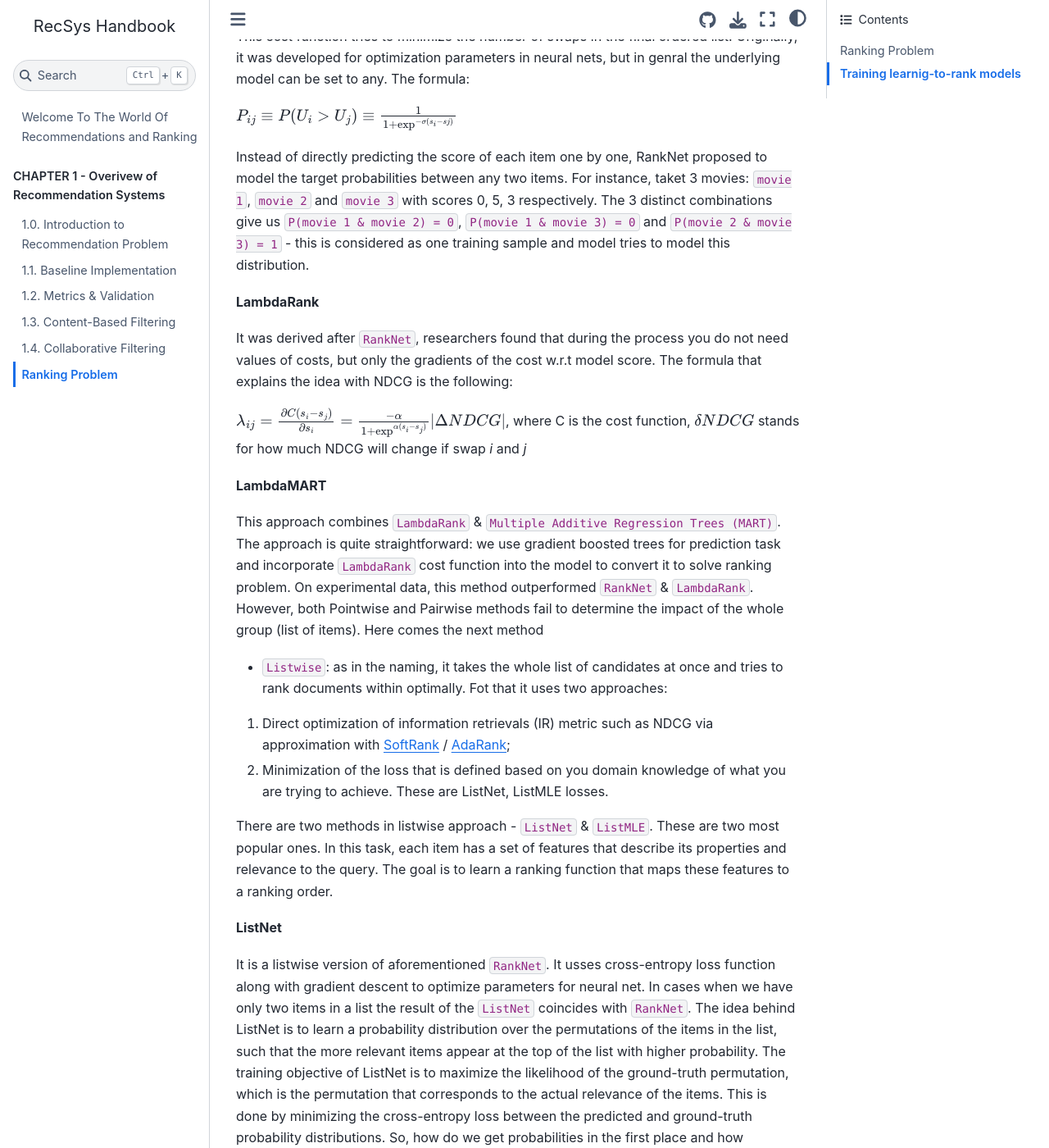
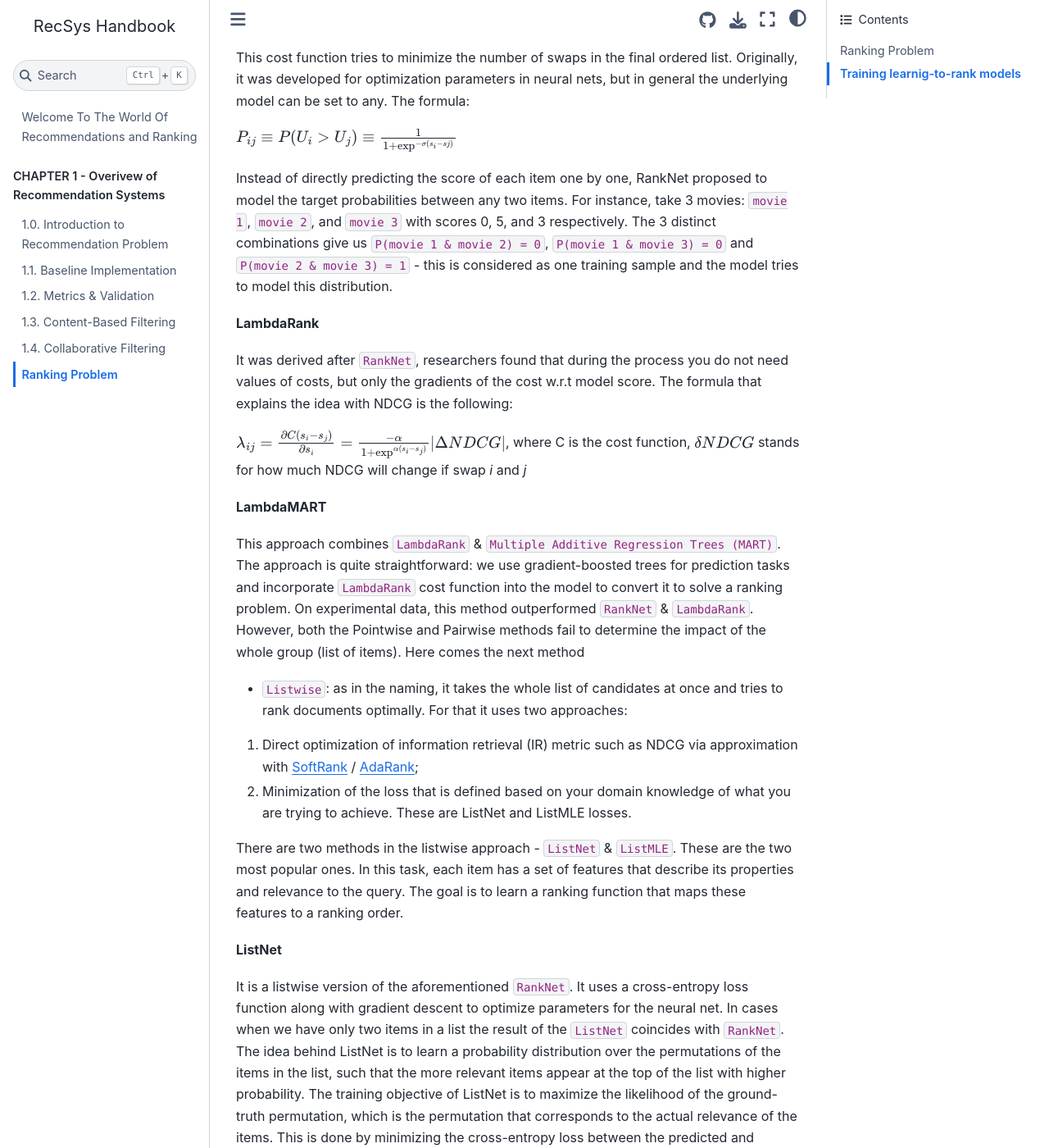
Before and after one commit to kshurik/rekkobook, a Jupyter Book: the page built from docs/chapter1/ranker.md, in a window 1280 px wide and 1400 px high, scrolled down 1272 px. Shown: the whole window at 82% size. Built offline with Jupyter Book 1.0.4 settings and Sphinx 7.4.7 and the Sphinx Book theme 1.1.4, drawn with Linux system fonts in a browser that asks for light colours; some of the changed text lies outside the part shown.

Commit message:
grammarly ranker

````diff
--- a/docs/chapter1/ranker.md
+++ b/docs/chapter1/ranker.md
@@ -20,47 +20,47 @@
 Strictly speaking, $s = f(x)$, $s$ - stands for ranking model and for each
 input $x = (q, d)$ where $q$ is a query and $d$ is a document we predict *relevance scores*
 
-Depending on the context and business needs, prediction of relevance score can be considered as:
-- `Binary classification` - whether user will click on recommended movie;
-- `Regression` - prediction of watch time by a user for particular recommended movie;
+Depending on the context and business needs, the prediction of the relevance score can be considered as:
+- `Binary classification` - whether the user will click on the recommended movie;
+- `Regression` - prediction of watch time by a user for the particularly recommended movie;
 - `Learning-to-rank`
 
 Considering that the first two tasks are quite widespread, here we will focus in learning-to-rank
-class of models. So, why do we have distinct class of learning-to-rank models while it still?
+class of models. So, why do we have a distinct class of learning-to-rank models while it is still?
 The main difference between learning to rank and classification/regression models is that
-classification/regression models predict a label or value for a single input,
-while learning to rank models predict a ranking for a list of inputs. Basically, you have a
-list of items and you can make pair comparison within this set and decide the order within that
-set. In case of regression / classification, you will not be able to do that.
+classification/regression models predict a label or value for a single input
+while learning to rank models predict a ranking for a list of inputs. You have a
+list of items and you can make pair comparisons within this set and decide the order within that
+set. In the case of regression/classification, you will not be able to do that.
 
 ![](img/ranking_example_1.png)
 
 # Training learnig-to-rank models
-In learning-to-rank pipeline there are three approaches to train the model:
-- `Pointwise`: basically, it takes single item from a list and computes loss using
-only its information. It resembles the same as if classifier / regressor is trained;
-Some examples: cosine distance between embeddings, logistic regression based some
-features with binary relevance target etc, BM25 (it is "advanced" version of tf-idf).
+In the learning-to-rank pipeline there are three approaches to training the model:
+- `Pointwise`: basically, it takes a single item from a list and computes loss using
+only its information. It resembles the same as if a classifier/regressor is trained;
+Some examples: cosine distance between embeddings, logistic regression based on some
+features with binary relevance target etc, BM25 (it is an "advanced" version of tf-idf).
 
-- `Pairwise`: in this approach a pair of documents is used to minimize the loss.
-The idea is to minimize the number of swaps in final ordered list. Some of the most
-popular methods are [RankNet, LambdaRank and LambdaMART](https://www.microsoft.com/en-us/research/wp-content/uploads/2016/02/MSR-TR-2010-82.pdf);
+- `Pairwise`: in this approach, a pair of documents is used to minimize the loss.
+The idea is to minimize the number of swaps in the final ordered list. Some of the most
+popular methods are [RankNet, LambdaRank, and LambdaMART](https://www.microsoft.com/en-us/research/wp-content/uploads/2016/02/MSR-TR-2010-82.pdf);
 
 In this approach, there are three main methods to train the model - `RankNet`, `LambdaRank` & `LambdaMART`:
 
 **RankNet**
 
 This cost function tries to minimize the number of swaps in the final ordered list. Originally,
-it was developed for optimization parameters in neural nets, but in genral the underlying model
+it was developed for optimization parameters in neural nets, but in general the underlying model
 can be set to any. The formula:
 
 $P_{ij} \equiv P(U_{i}>U_{j}) \equiv \frac{1}{1 + \exp^{-\sigma(s_{i} - s{j})}}$
 
 Instead of directly predicting the score of each item one by one, RankNet proposed
 to model the target probabilities between any two items. For instance,
-taket 3 movies: `movie 1`, `movie 2` and `movie 3` with scores 0, 5, 3 respectively.
+take 3 movies: `movie 1`, `movie 2`, and `movie 3` with scores 0, 5, and 3 respectively.
 The 3 distinct combinations give us `P(movie 1 & movie 2) = 0`, `P(movie 1 & movie 3) = 0`
-and `P(movie 2 & movie 3) = 1` - this is considered as one training sample and model tries
+and `P(movie 2 & movie 3) = 1` - this is considered as one training sample and the model tries
 to model this distribution.
 
 **LambdaRank**
@@ -75,37 +75,37 @@
 **LambdaMART**
 
 This approach combines `LambdaRank` &  `Multiple Additive Regression Trees (MART)`. The approach is
-quite straightforward: we use gradient boosted trees for prediction task and incorporate `LambdaRank`
-cost function into the model to convert it to solve ranking problem. On experimental data, this
-method outperformed `RankNet` & `LambdaRank`. However, both Pointwise and Pairwise methods
+quite straightforward: we use gradient-boosted trees for prediction tasks and incorporate `LambdaRank`
+cost function into the model to convert it to solve a ranking problem. On experimental data, this
+method outperformed `RankNet` & `LambdaRank`. However, both the Pointwise and Pairwise methods
 fail to determine the impact of the whole group (list of items). Here comes the next method
 
 - `Listwise`: as in the naming, it takes the whole list of candidates at once and tries to rank
-documents within optimally. Fot that it uses two approaches:
-1. Direct optimization of information retrievals (IR) metric such as NDCG via approximation
+documents optimally. For that it uses two approaches:
+1. Direct optimization of information retrieval (IR) metric such as NDCG via approximation
 with [SoftRank](https://www.microsoft.com/en-us/research/wp-content/uploads/2016/02/SoftRankWsdm08Submitted.pdf) / [AdaRank](https://www.semanticscholar.org/paper/AdaRank%3A-a-boosting-algorithm-for-information-Xu-Li/a489d95fb930401c1f4b7d92bb139d271d49abbf);
-2. Minimization of the loss that is defined based on you domain knowledge of what you are trying to achieve.
-These are ListNet, ListMLE losses.
+2. Minimization of the loss that is defined based on your domain knowledge of what you are trying to achieve.
+These are ListNet and ListMLE losses.
 
 
-There are two methods in listwise approach - `ListNet` & `ListMLE`. These are two most popular ones.
+There are two methods in the listwise approach - `ListNet` & `ListMLE`. These are the two most popular ones.
 In this task, each item has a set of features that describe its properties and relevance to the query.
 The goal is to learn a ranking function that maps these features to a ranking order.
 
 **ListNet**
 
-It is a listwise version of aforementioned `RankNet`. It usses cross-entropy loss function along
-with gradient descent to optimize parameters for neural net. In cases when we have only two items
+It is a listwise version of the aforementioned `RankNet`. It uses a cross-entropy loss function along
+with gradient descent to optimize parameters for the neural net. In cases when we have only two items
 in a list the result of the `ListNet` coincides with `RankNet`. The idea behind ListNet is to learn
 a probability distribution over the permutations of the items in the list, such that the more
 relevant items appear at the top of the list with higher probability. The training objective
 of ListNet is to maximize the likelihood of the ground-truth permutation, which is the permutation
 that corresponds to the actual relevance of the items. This is done by minimizing the cross-entropy
 loss between the predicted and ground-truth probability distributions.
-So, how do we get probabilities in the first place and how permutations are involved? Let's go step-by-step.
+So, how do we get probabilities in the first place, and how permutations are involved? Let's go step-by-step.
 
-Let's assume, we have three movies to rank `The Godfather`, `Avatar`, & `Ozark`
-What are all possible permutations for these three objetcs?
+Let's assume, we have three movies to rank `The Godfather, `Avatar`, & `Ozark`
+What are all possible permutations for these three objects?
 
 ```{code-cell} ipython3
 from itertools import permutations
@@ -172,19 +172,19 @@
 
 print(f'Permutation probability is: {permutation_proba}')
 ```
-In this manner, we can calculate permutation probability for each set in our list of all permutations.
-Thus, the final probabilities will sum up to 1 and we can sort using this probabilities! Now,
+In this manner, we can calculate the permutation probability for each set in our list of all permutations.
+Thus, the final probabilities will sum up to 1 and we can sort using this probability! Now,
 we know how to get probability distributions of permutations. So far, we used some random numbers
-to calculate this, but how do we really get these scores in real life? To get scores
-Neural Network model is used. We define any architecture and feed `query - document` features
-and use cross-entropy / KL-divergence to train the model. Thanks to this [source](https://embracingtherandom.com/machine-learning/tensorflow/ranking/deep-learning/learning-to-rank-part-2/), all futher details can be find there.
-Finally, it worth mentioning that calculating all permutations are too computationally expensive
-and authors propose `Top One Probability` method to avoid calculation of all permutations.
+to calculate this, but how do we get these scores in real life? To get scores
+The neural network model is used. We define any architecture and feed `query - document` features
+and use cross-entropy / KL-divergence to train the model. Thanks to this [source](https://embracingtherandom.com/machine-learning/tensorflow/ranking/deep-learning/learning-to-rank-part-2/), all further details can be found there.
+Finally, it is worth mentioning that calculating all permutations is too computationally expensive
+and authors propose the `Top One Probability` method to avoid the calculation of all permutations.
 
 
 **ListMLE**
 
-ListMLE is another learning to rank method that uses a maximum likelihood estimation (MLE)
+ListMLE is another learning-to-rank method that uses a maximum likelihood estimation (MLE)
 framework to learn the ranking function. The idea behind ListMLE is to directly model the
 likelihood of the ground-truth permutation, rather than the probability distribution.
 The training objective of ListMLE is to maximize the log-likelihood of the ground-truth
@@ -192,5 +192,5 @@
 which is equivalent to minimizing the Kendall tau distance between the predicted
 and ground-truth permutations.
 
-More detailed explanation of these three approaches in learning-to-rank tast are explained
-here.
+A more detailed explanation of these three approaches in learning-to-rank tasks are explained
+[here](http://icml2008.cs.helsinki.fi/papers/167.pdf).
````
Also changed, not shown: other parts of docs/chapter1/ranker.md (+5 -5 lines).
